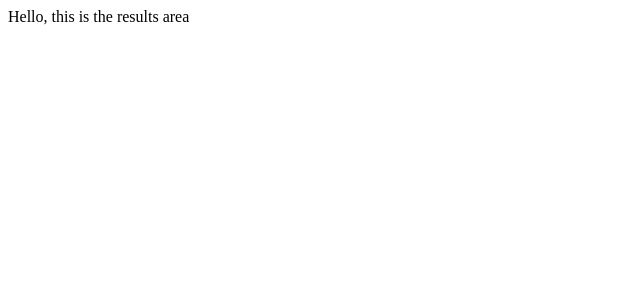
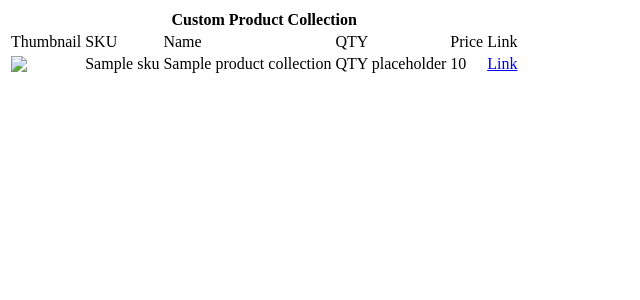
Before and after one commit to Youniform/CrimsonAgility, a PHP site: template CustaccountTab/view/frontend/templates/result.phtml in a window 1280 px wide. Shown: the top 300 px of the page, without its empty margins (0-640 px from the left). Run offline with PHP 8.4, Linux system fonts and the light colour scheme; the template is opened without the code that fills it: most values are stand-ins (such as "Sample title", 1, 10 or a date in 2020).

Commit message:
created product collection, still need to add backend validation

```diff
--- a/CustaccountTab/Block/Index.php
+++ b/CustaccountTab/Block/Index.php
@@ -20,11 +20,12 @@ class Index extends Template
         parent::__construct($context);
     }
 
-    public function getProductCollection()
+    public function getProductCollection($lowprice, $highprice)
     {
         $collection = $this->_productCollectionFactory->create();
         $collection->addAttributeToSelect('*');
-        $collection->setPageSize(3); // fetching only 3 products
+        $collection->addFieldToFilter( 'price' , array('from' => $lowprice, 'to' => $highprice) );
+        $collection->setPageSize(10); // fetching 10 producs
         return $collection;
     }
 
--- a/CustaccountTab/view/frontend/templates/customer/account/customtab.phtml
+++ b/CustaccountTab/view/frontend/templates/customer/account/customtab.phtml
@@ -41,7 +41,7 @@ require(['jquery','mage/mage'],function(){
             success: function(response){
                 console.log(response.output);
                 jQuery(".result").show();
-                jQuery(".result").text(response.output);
+                jQuery(".result").html(response.output);
             }
         });
         return false;
--- a/CustaccountTab/view/frontend/templates/result.phtml
+++ b/CustaccountTab/view/frontend/templates/result.phtml
@@ -3,10 +3,44 @@
 $lowprice = $block->getLowPriceData();
 $highprice = $block->getHighPriceData();
 
-echo "Hello, this is the results area";
 
-$productCollection = $block->getProductCollection();
-foreach ($productCollection as $product) {
-    print_r($product->getData());
-    echo "<br>";
-}
+
+$productCollection = $block->getProductCollection($lowprice, $highprice);
+?>
+<table>
+	<thead>
+		<tr>
+			<th colspan="6">Custom Product Collection</th>
+		</tr>
+		<tr>
+			<td>Thumbnail</td>
+			<td>SKU</td>
+			<td>Name</td>
+			<td>QTY</td>
+			<td>Price</td>
+			<td>Link</td>
+		</tr>
+	</thead>
+	<?php foreach ($productCollection as $product):?>
+		<tr>
+			<td>
+				<img src="<?php echo $block->getBaseUrl()."pub/media/catalog/".$product->getThumbnail();?>"/>
+			</td>
+			<td>
+				<?php echo $product->getSku();?>
+			</td>
+			<td>
+				<?php echo $product->getName();?>
+			</td>
+			<td>
+				QTY placeholder
+			</td>
+			<td>
+				<?php echo $product->getPrice();?>
+			</td>
+			<td>
+				<a href="<?php echo $product->getProductUrl();?>">Link</a>
+			</td>
+		</tr>
+		<?php endforeach;?>
+</table>
```
